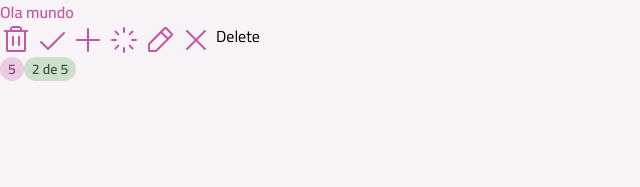
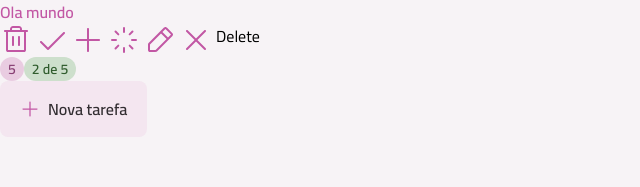
Before and after one commit to danubiobwm/todo-vite, a React (Vite) app: page / in a window 1280 px wide. Shown: the top 187 px of the page, without its empty margins (0-640 px from the left). Built offline with nearby package versions, Linux system fonts and the light colour scheme.

Commit message:
component button

```diff
--- a/src/App.tsx
+++ b/src/App.tsx
@@ -7,6 +7,7 @@
 import XIcon from "./assets/icons/x.svg?react";
 import Icon from "./components/icon";
 import Badge from "./components/badge";
+import Button from "./components/button";
 
 export function App() {
   return (
@@ -33,6 +34,9 @@
         <Badge variant="secondary">5</Badge>
         <Badge variant="primary">2 de 5</Badge>
       </div>
+      <div>
+        <Button icon={PlusIcon}>Nova tarefa</Button>
+      </div>
     </>
   );
 }
--- /dev/null
+++ b/src/components/button.tsx
@@ -0,0 +1,90 @@
+import { cva, type VariantProps } from "class-variance-authority";
+import Icon from "./icon";
+import Text from "./text";
+
+export const buttonVariants = cva(
+  `flex items-center justify-center cursor-pointer transition rounded-lg group gap-2`,
+  {
+    variants: {
+      variant: {
+        primary: "bg-gray-200 hover:bg-pink-light",
+      },
+      size: {
+        md: "h-14 py-4 px-5",
+      },
+      disabled: {
+        true: "opacity-50 pointer-events-none",
+      },
+    },
+    defaultVariants: {
+      variant: "primary",
+      size: "md",
+      disabled: false,
+    },
+  },
+);
+
+interface ButtonProps
+  extends
+    Omit<React.ComponentProps<"button">, "size" | "disabled">,
+    VariantProps<typeof buttonVariants> {
+  icon?: React.ComponentProps<typeof Icon>["svg"];
+}
+
+export const buttonIconVariants = cva("transition", {
+  variants: {
+    variant: {
+      primary: "fill-pink-base",
+    },
+    size: {
+      md: "w-5 h-5",
+    },
+  },
+  defaultVariants: {
+    variant: "primary",
+    size: "md",
+  },
+});
+export const buttonTextVariants = cva("", {
+  variants: {
+    variant: {
+      primary: "text-gray-400",
+    },
+  },
+  defaultVariants: {
+    variant: "primary",
+  },
+});
+
+interface ButtonProps
+  extends
+    Omit<React.ComponentProps<"button">, "size" | "disabled">,
+    VariantProps<typeof buttonVariants> {
+  icon?: React.ComponentProps<typeof Icon>["svg"];
+}
+export default function Button({
+  variant,
+  size,
+  disabled,
+  className,
+  children,
+  icon: IconComponent,
+  ...props
+}: ButtonProps) {
+  return (
+    <button
+      className={buttonVariants({ className, disabled, size, variant })}
+      {...props}
+    >
+      {IconComponent && (
+        <Icon
+          svg={IconComponent}
+          className={buttonIconVariants({ variant, size })}
+        />
+      )}
+      <Text variant="body-md-bold" className={buttonTextVariants({ variant })}>
+        {children}
+      </Text>
+    </button>
+  );
+}
```
